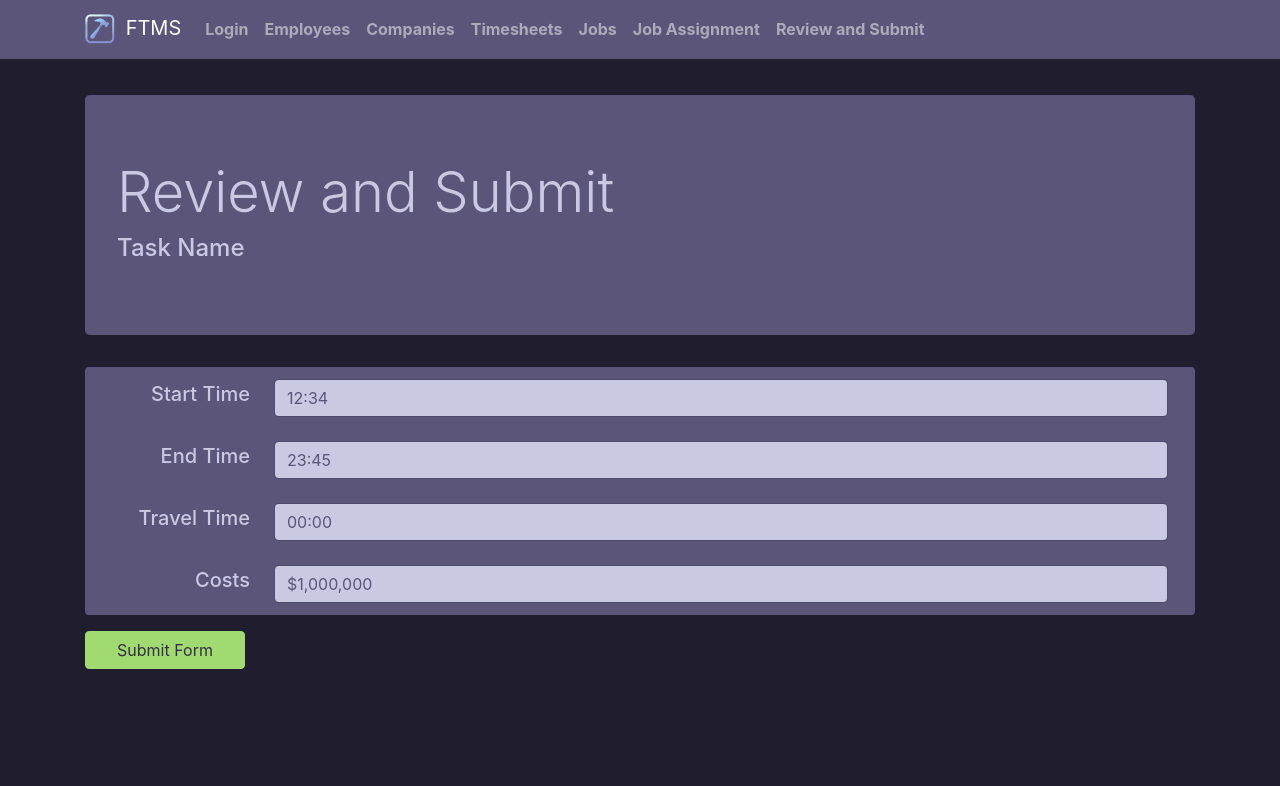
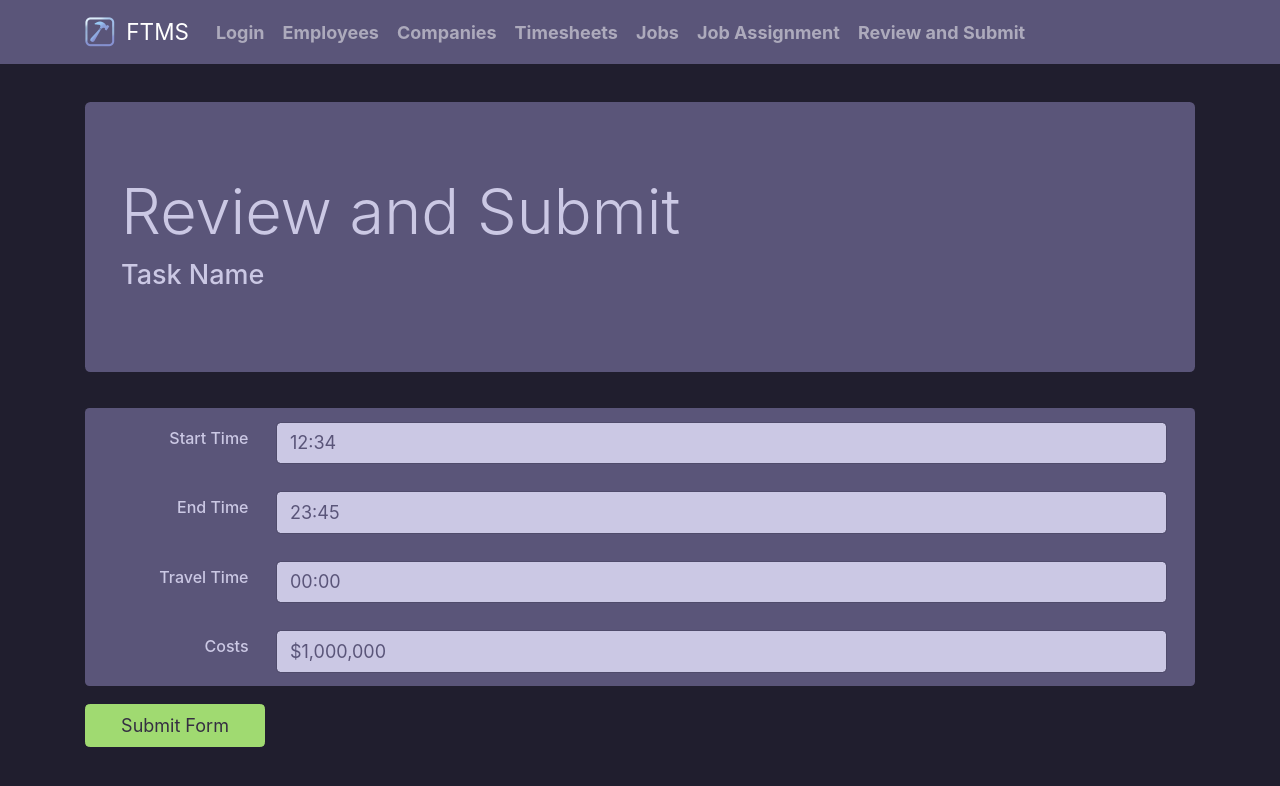
Before and after one commit to CSC207-TLI-TBTEENS/ftms-tbteens-frontend, a React (Create React App) app: page /review in a window 1280 px wide. Shown: the top 786 px of the page. Built offline with nearby package versions, Linux system fonts and the light colour scheme.

Commit message:
Fixed titles going off screens by adding text styling for mobile size screens

```diff
--- a/src/index.css
+++ b/src/index.css
@@ -249,3 +249,81 @@ code {
   transform: translate(-100px, -100px) scale(1) translate(100px, 100px);
 
 }
+
+
+
+html,
+body {
+	font-size: 14px !important;
+}
+h1 {
+	font-size: 1.602em;
+}
+h2 {
+	font-size: 1.424em;
+}
+h3 {
+	font-size: 1.266em;
+}
+h4 {
+	font-size: 1.125em;
+}
+h5 {
+	font-size: 0.889em;
+}
+h6 {
+	font-size: 0.79em;
+}
+.display-1 {
+	font-size: 3.906em;
+}
+.display-2 {
+	font-size: 3.125em;
+}
+.display-3 {
+	font-size: 2.5em;
+}
+.display-4 {
+	font-size: 2em;
+}
+
+@media (min-width: 48em) {
+	h1 {
+	  font-size: 2.441em;
+	}
+	h2 {
+		font-size: 1.953em;
+	}
+	h3 {
+		font-size: 1.563em;
+	}
+	h4 {
+		font-size: 1.25em;
+	}
+	.display-1 {
+		font-size: 6em;
+	}
+	.display-2 {
+		font-size: 5.5em;
+	}
+	.display-3 {
+		font-size: 4.5em;
+	}
+	.display-4 {
+		font-size: 3.5em;
+	}
+}
+
+@media (min-width: 62em) {
+	html,
+	body {
+		font-size: 16px !important;
+	}
+}
+
+@media (min-width: 75em) {
+	html,
+	body {
+		font-size: 18px !important;
+	}
+}
```
